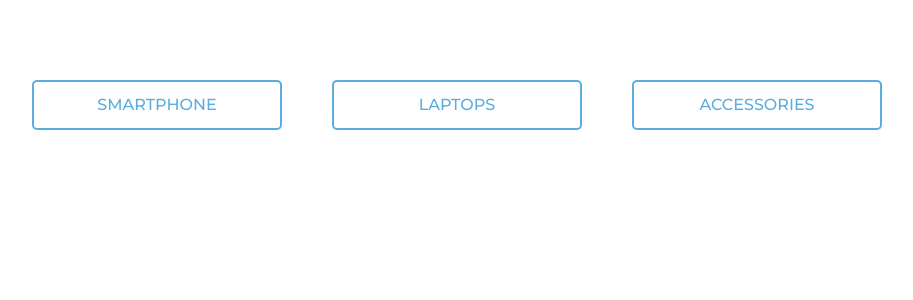
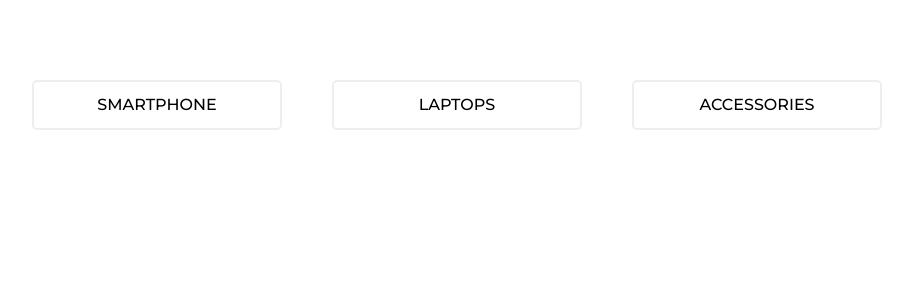
Before and after one commit to darekProject/e-business, a React (Create React App) app in the folder client/: page / in a window 1280 px wide. Shown: the top 300 px of the page, without its empty margins (183-1096 px from the left). Built offline with nearby package versions, Linux system fonts and the light colour scheme.

Commit message:
- change colors

```diff
--- a/client/src/components/Categories/Categories.css
+++ b/client/src/components/Categories/Categories.css
@@ -8,8 +8,8 @@
     margin-left: 50px; }
   .categories-wrapper .category {
     width: 250px;
-    border: 2px solid #5BADDF;
-    color: #5BADDF;
+    border: 2px solid #eeeeee;
+    color: #000000;
     font-family: "Montserrat", sans-serif;
     font-weight: 500;
     height: 50px;
@@ -21,9 +21,9 @@
     cursor: pointer;
     text-transform: uppercase; }
     .categories-wrapper .category:hover {
-      color: #1149A4;
+      color: #000000;
       font-weight: 600; }
   .categories-wrapper .category.active {
-    background: #5BADDF;
+    background: #e2e2e2;
     color: #ffffff;
     font-weight: 600; }
--- a/client/src/components/Categories/Categories.sass
+++ b/client/src/components/Categories/Categories.sass
@@ -9,8 +9,8 @@
     margin-left: 50px
   .category
     width: 250px
-    border: 2px solid $blue
-    color: $blue
+    border: 2px solid #eeeeee
+    color: #000000
     font-family: $font
     font-weight: 500
     height: 50px
@@ -22,9 +22,9 @@
     cursor: pointer
     text-transform: uppercase
     &:hover
-      color: $darkBlue
+      color: #000000
       font-weight: 600
   .category.active
-    background: $blue
+    background: #e2e2e2
     color: #ffffff
     font-weight: 600
```
